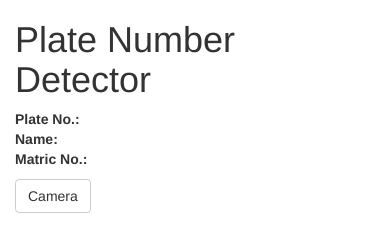
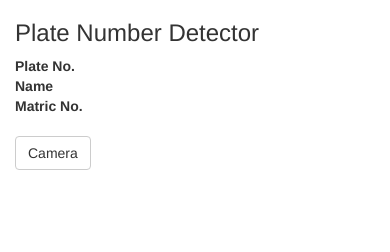
Before and after one commit to 3ub41r/plates-frontend, a plain HTML site: page www/index.html in a window 390 px wide. Drawn offline with Linux system fonts and the light colour scheme; some packages are replaced by stand-ins of ours.

Commit message:
Code cleanup

```diff
--- a/www/index.html
+++ b/www/index.html
@@ -24,14 +24,22 @@
     <div class="container">
         <div class="row">
             <div class="col-md-12">
-                <h1>Plate Number Detector</h1>
+                <h3>Plate Number Detector</h3>
 
-                <p>
-                <strong>Plate No.: <span id="plate-no"></span></strong><br>
-                <strong>Name: <span id="name"></span></strong><br>
-                <strong>Matric No.: <span id="matric-no"></span></strong>
-                </p>
-                <button id="camera-btn" class="btn btn-default">Camera</button>
+                <dl class="dl-horizontal">
+                    <dt>Plate No.</dt>
+                    <dd id="plate-no"></dd>
+
+                    <dt>Name</dt>
+                    <dd id="name"></dd>
+
+                    <dt>Matric No.</dt>
+                    <dd id="matric-no"></dd>
+                </dl>
+
+                <div class="btn-group">
+                    <button id="camera-btn" class="btn btn-default">Camera</button>
+                </div>
             </div>
         </div>
     </div>
--- a/www/js/camera.js
+++ b/www/js/camera.js
@@ -54,11 +54,9 @@ var CameraController = function() {
             cameraBtn.addEventListener('click', self.openCamera, false);
         },
         submitPlate: function(imgUri) {
-            // var serverUrl = 'http://192.168.33.10/src/public/recognize';
             var options = new FileUploadOptions();
             options.fileKey = 'image';
             options.fileName = imgUri.substr(imgUri.lastIndexOf('/') + 1);
-            // options.mimeType = 'text/plain';
 
             var ft = new FileTransfer();
             ft.upload(imgUri, encodeURI(BACKEND_URL), function fileUploadSuccess(result) {
```
